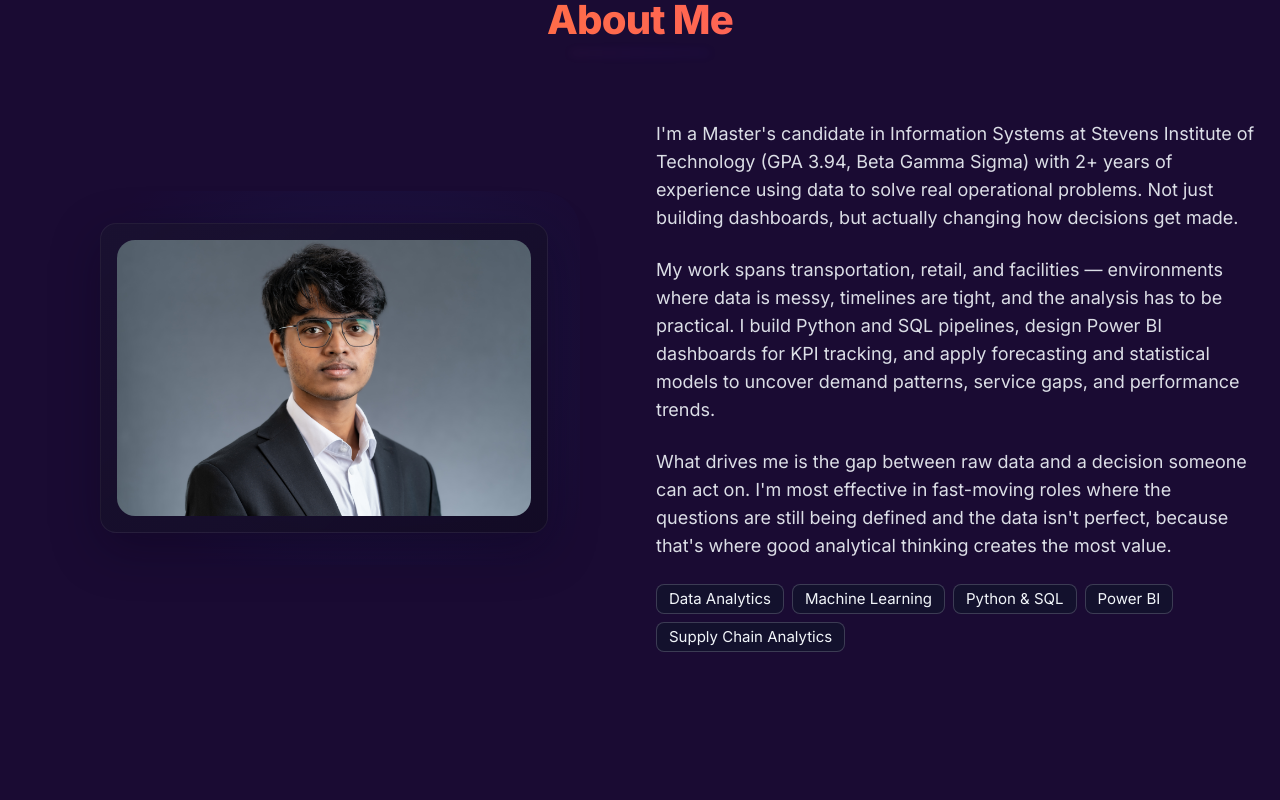
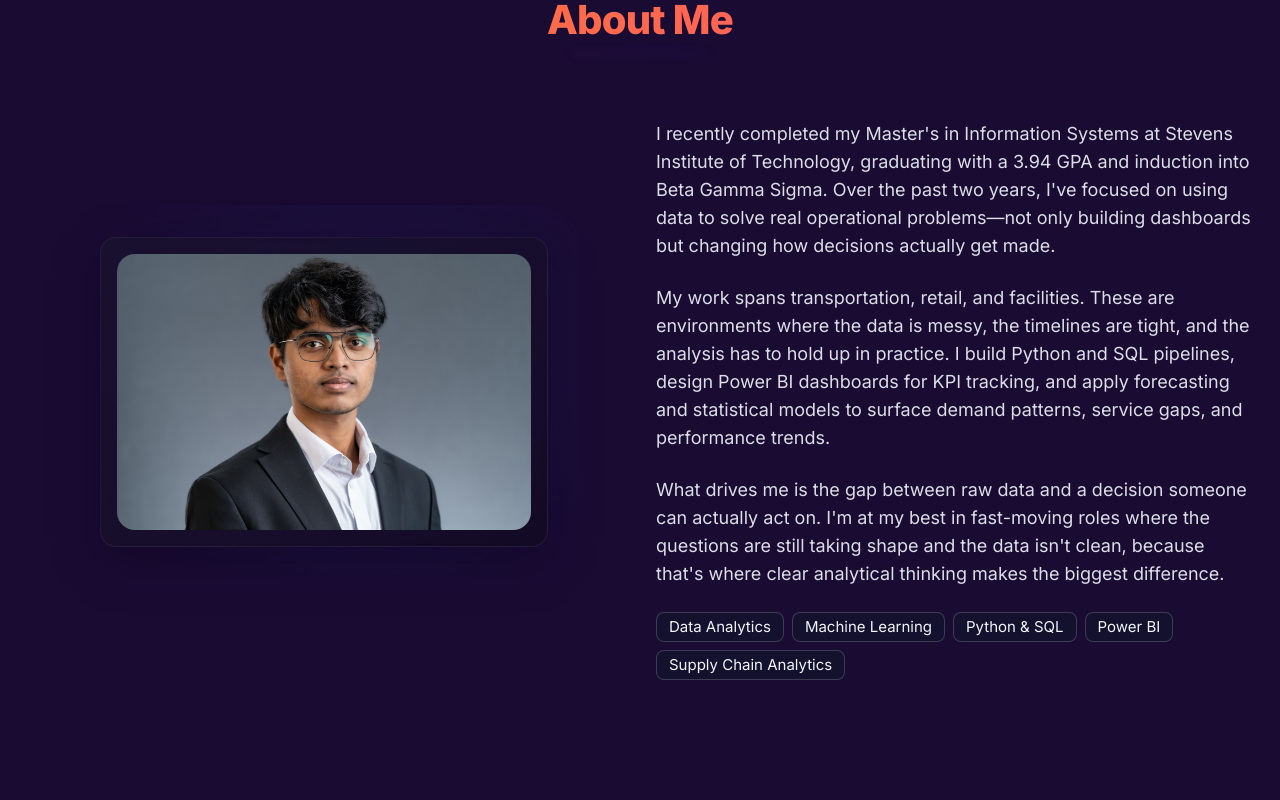
Before and after one commit to vshinde1-design/Portfolio-Website, a React (Vite) app: page / in a window 1280 px wide. Shown: the part 1040-1840 px from the top of the page. Built offline with nearby package versions, Linux system fonts and the light colour scheme.

Commit message:
Update About Me section with new bio

```diff
--- a/src/components/sections/About.tsx
+++ b/src/components/sections/About.tsx
@@ -37,9 +37,9 @@ const About: React.FC = () => {
         <div className="space-y-6 text-slate-100">
 
           {[
-            <p key="p1" className="mt-4 text-[1.125rem] leading-7 text-slate-100/90">I'm a Master's candidate in Information Systems at Stevens Institute of Technology (GPA 3.94, Beta Gamma Sigma) with 2+ years of experience using data to solve real operational problems. Not just building dashboards, but actually changing how decisions get made.</p>,
-            <p key="p2" className="mt-4 text-[1.125rem] leading-7 text-slate-100/90">My work spans transportation, retail, and facilities — environments where data is messy, timelines are tight, and the analysis has to be practical. I build Python and SQL pipelines, design Power BI dashboards for KPI tracking, and apply forecasting and statistical models to uncover demand patterns, service gaps, and performance trends.</p>,
-            <p key="p3" className="mt-4 text-[1.125rem] leading-7 text-slate-100/90">What drives me is the gap between raw data and a decision someone can act on. I'm most effective in fast-moving roles where the questions are still being defined and the data isn't perfect, because that's where good analytical thinking creates the most value.</p>,
+            <p key="p1" className="mt-4 text-[1.125rem] leading-7 text-slate-100/90">I recently completed my Master's in Information Systems at Stevens Institute of Technology, graduating with a 3.94 GPA and induction into Beta Gamma Sigma. Over the past two years, I've focused on using data to solve real operational problems—not only building dashboards but changing how decisions actually get made.</p>,
+            <p key="p2" className="mt-4 text-[1.125rem] leading-7 text-slate-100/90">My work spans transportation, retail, and facilities. These are environments where the data is messy, the timelines are tight, and the analysis has to hold up in practice. I build Python and SQL pipelines, design Power BI dashboards for KPI tracking, and apply forecasting and statistical models to surface demand patterns, service gaps, and performance trends.</p>,
+            <p key="p3" className="mt-4 text-[1.125rem] leading-7 text-slate-100/90">What drives me is the gap between raw data and a decision someone can actually act on. I'm at my best in fast-moving roles where the questions are still taking shape and the data isn't clean, because that's where clear analytical thinking makes the biggest difference.</p>,
             <div key="badges" className="flex flex-wrap gap-2">{highlightedSkills.map((skill) => (<Badge key={skill}>{skill}</Badge>))}</div>
           ].map((el, i) => (
             <motion.div
```
